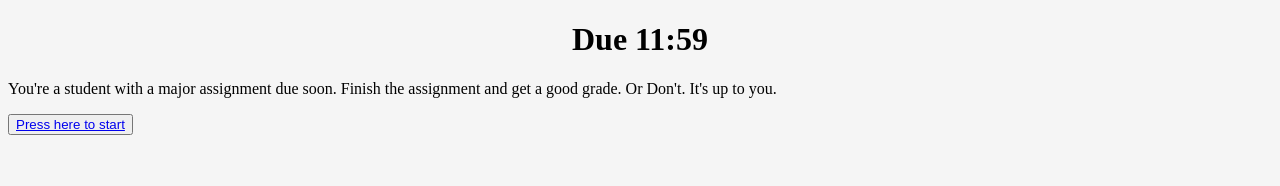
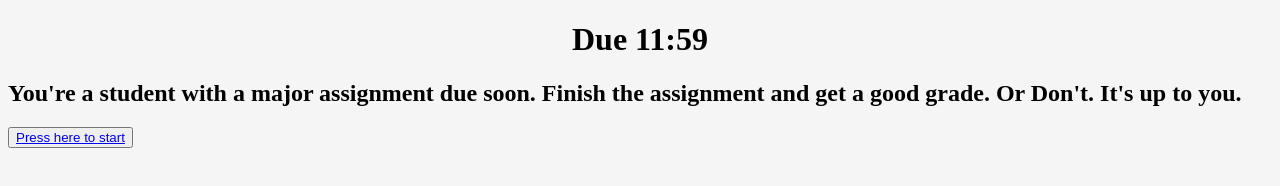
Before and after one commit to kSquared3126/Art151Project2, a plain HTML site: page index.html in a window 1280 px wide. Drawn offline with Linux system fonts and the light colour scheme.

Commit message:
last one for sure

```diff
--- a/index.html
+++ b/index.html
@@ -11,7 +11,7 @@
 </head>
 <body>
     <h1 id="headerOne">Due 11:59</h1>
-    <p>You're a student with a major assignment due soon. Finish the assignment and get a good grade. Or Don't. It's up to you. </p>
+    <h2>You're a student with a major assignment due soon. Finish the assignment and get a good grade. Or Don't. It's up to you. </h2>
     <button><a href="start.html" id="begin">Press here to start</a></button>
     <script>
         let tick = 300;
```
